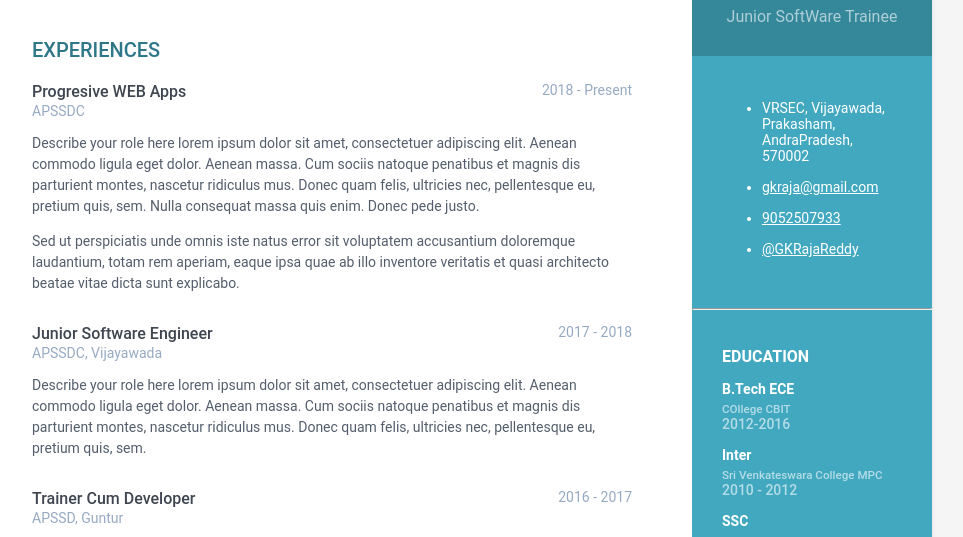
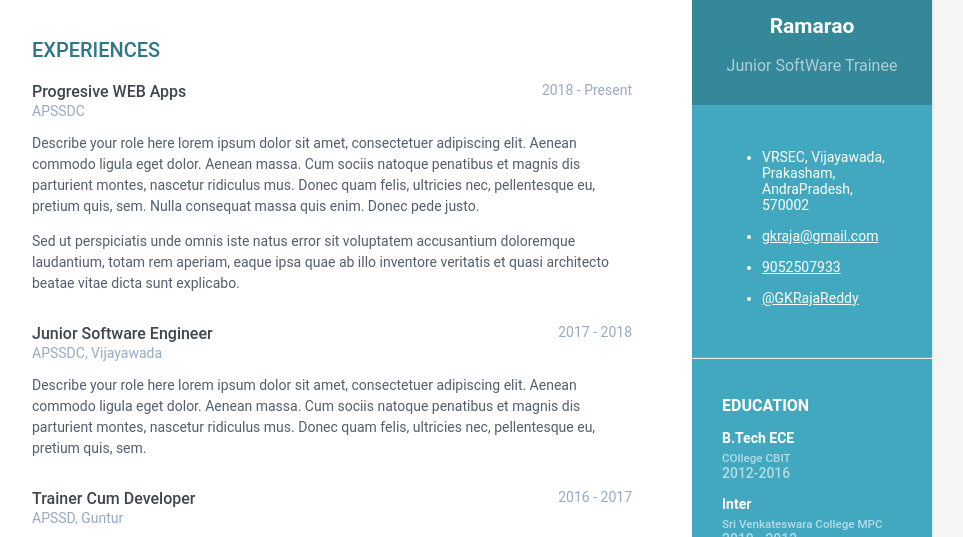
Before and after one commit to saisaira/Resume_Json, a plain HTML site: page page2.html in a window 1280 px wide. Shown: the part 227-764 px from the top of the page, without its empty margins (188-1151 px from the left). Drawn offline with Linux system fonts and the light colour scheme.

Commit message:
added h2

```diff
--- a/page2.html
+++ b/page2.html
@@ -13,6 +13,8 @@
             <div class="profile-container">
                 <img class="profile" src="src/img/images.png" height="100px" width="100px" alt="images" />
                 <h1 class="name">G K Raja</h1>
+                <h2>Ramarao</h2>
+
                 <h3 class="tagline">Junior SoftWare Trainee</h3>
             </div><!--//profile-container-->
             <div class="contact-container container-block">
```
Also changed, not shown: page.html (+1 -0 lines).
